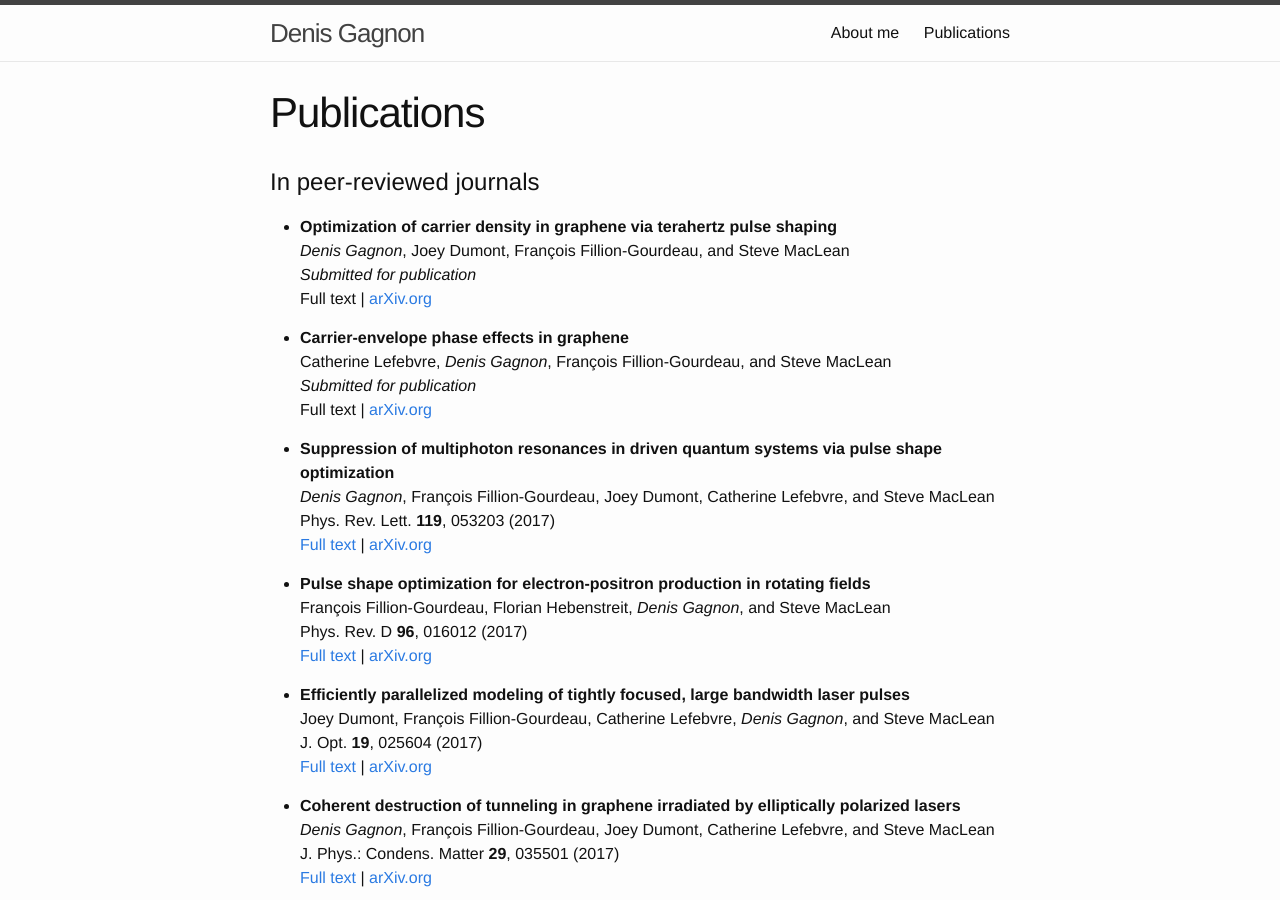
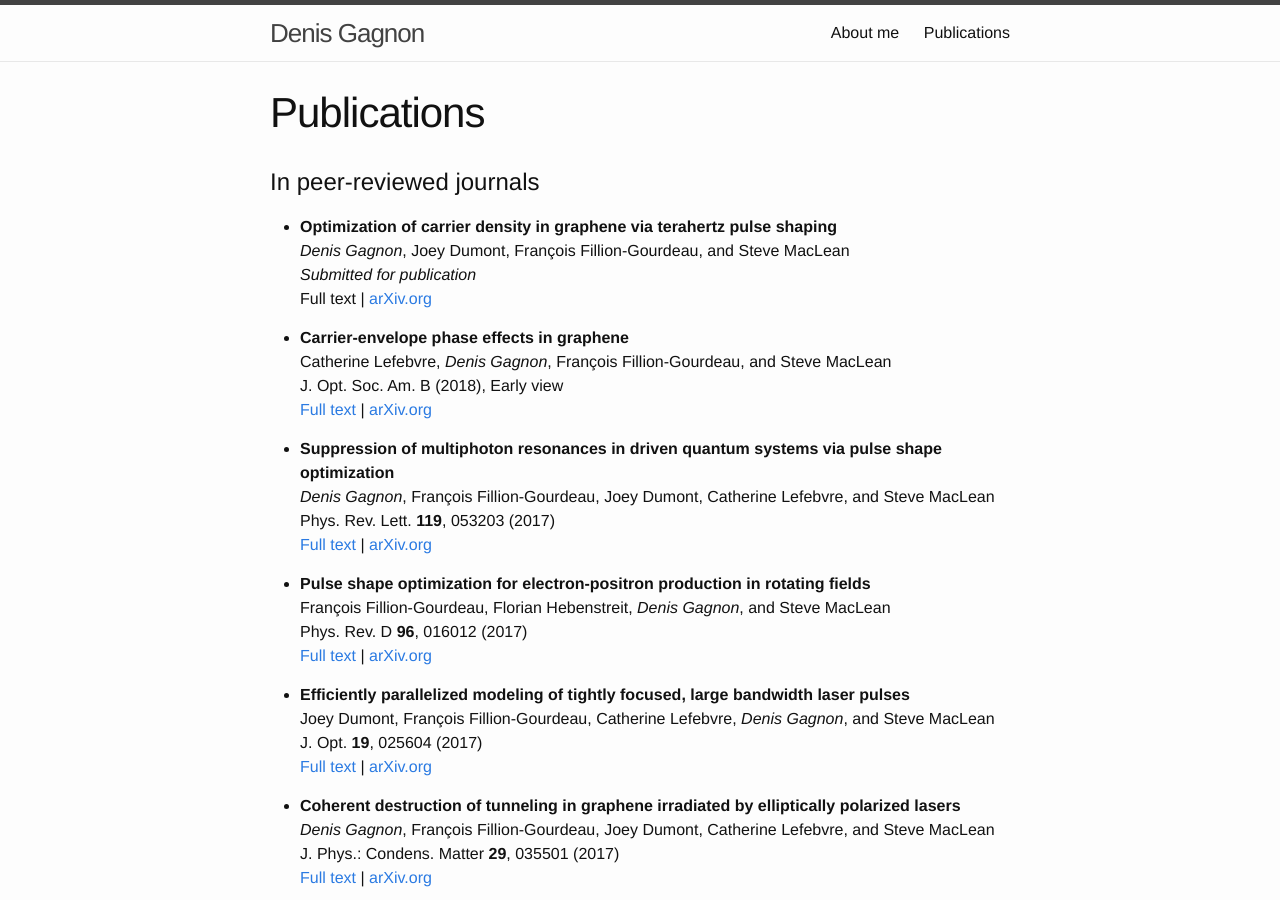
Before and after one commit to McNoggins/mcnoggins.github.io, a Jekyll site: the page built from publications.md, in a window 1280 px wide and 900 px high. Built offline with Jekyll 4.4.1, drawn with Linux system fonts in a browser that asks for light colours.

Commit message:
Update publications.md

```diff
--- a/publications.md
+++ b/publications.md
@@ -14,8 +14,8 @@ Full text |
 
 * **Carrier-envelope phase effects in graphene** <br>
 Catherine Lefebvre, *Denis Gagnon*, François Fillion-Gourdeau, and Steve MacLean  <br>
-*Submitted for publication* <br>
-Full text |
+J. Opt. Soc. Am. B (2018), Early view <br>
+[Full text](https://www.osapublishing.org/josab/upcoming_pdf.cfm?id=309178) |
 [arXiv.org](https://arxiv.org/abs/1706.00055){:target="_blank"}
 
 * **Suppression of multiphoton resonances in driven quantum systems via pulse shape optimization** <br>
```
